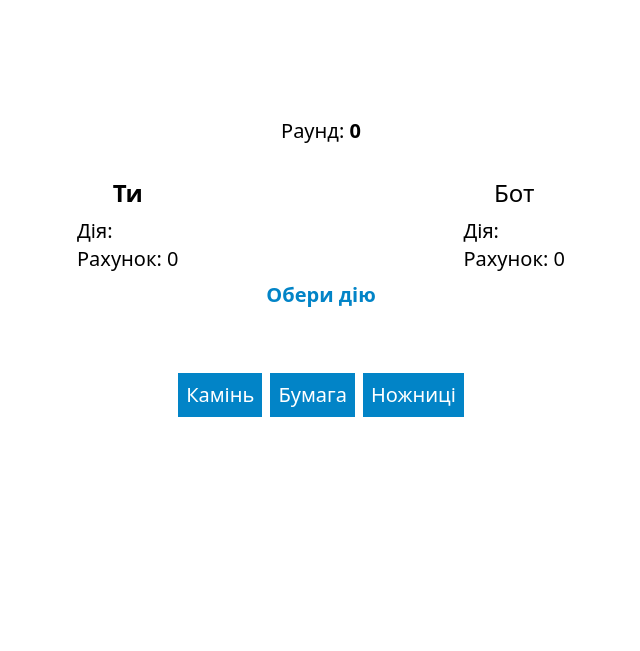
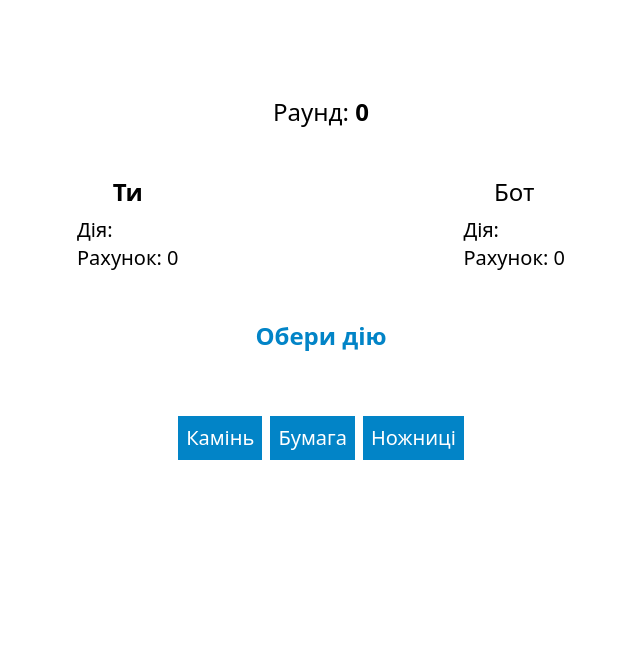
Before and after one commit to shemaIdk/Rock-Paper-Scissors, a plain HTML site: page index.html in a window 1280 px wide. Shown: the part 55-706 px from the top of the page, without its empty margins (319-959 px from the left). Drawn offline with nearby package versions, Linux system fonts and the light colour scheme.

Commit message:
Update index.html

```diff
--- a/index.html
+++ b/index.html
@@ -5,8 +5,6 @@
   <meta http-equiv="X-UA-Compatible" content="IE=edge">
   <meta name="viewport" content="width=device-width, initial-scale=1.0">
   <title>Камінь, ножниці, бумага</title>
-
-
   <script src="https://cdn.tailwindcss.com"></script>
 </head>
 <body>
@@ -15,8 +13,8 @@
       <h1 class="title text-center text-4xl mt-2">Камінь, ножниці, бумага <span>🇺🇦</span></h1>
     </header>
     <main class="text-xl my-auto">
-      <div class="info mb-8">
-        <div class="text-center">Раунд:
+      <div class="info mb-12">
+        <div class="text-center text-2xl ">Раунд:
           <span class="info__round-num font-bold">0</span>
         </div>
       </div>
@@ -44,10 +42,21 @@
           </div>
         </div>
       </div>
-      <div class="round-info text-center mt-2">
-        <div class="round-info__result font-bold text-sky-600">Обери дію</div>
+      <div class="round-info text-center mt-12">
+        <div class="round-info__result font-bold text-sky-600 text-2xl">Обери дію</div>
+        <div class="round-info__actions flex justify-center mt-4 space-x-2">
+          <div class="round-info__user-action">
+
+          </div>
+          <span class="round-info__result-symbol">
+
+          </span>
+          <div class="round-info__bot-action">
+
+          </div>
+        </div>
       </div>
-      <div class="player-control flex justify-center space-x-2 mt-16 text-xl">
+      <div class="player-control flex justify-center space-x-2 mt-12 text-xl">
         <button class="player-control__btn bg-sky-600 text-white p-2 active:opacity-90" data-action="камінь">
           Камінь
         </button>
```
